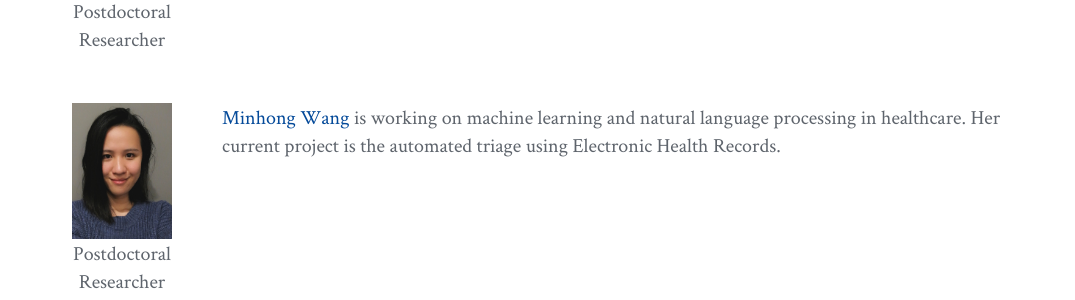
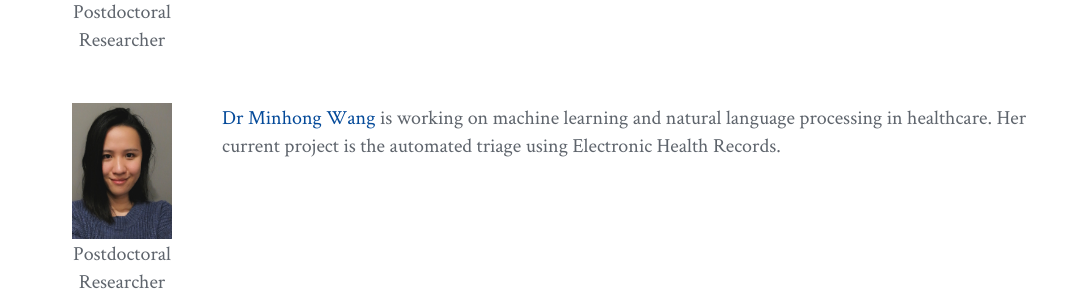
Before and after one commit to knowlab/knowlab.github.io, a Jekyll site: the page built from members.md, in a window 1280 px wide and 900 px high, scrolled down 1004 px. Shown: the part 156-456 px from the top of the window, without its empty margins (96-1171 px from the left). Built offline with Jekyll 4.4.1, drawn with Linux system fonts in a browser that asks for light colours.

Commit message:
MW is a Dr now!

```diff
--- a/members.md
+++ b/members.md
@@ -44,7 +44,7 @@ permalink: /group-members/
     <div class="title"><img src="/img/pics/minhong_wang01.jpg" alt="drawing" width="100">
         Postdoctoral Researcher
     </div>
-    <div class="info"><a id="MHW">Minhong Wang</a> is working on machine learning and natural language processing in healthcare. Her current project is the automated triage using Electronic Health Records.
+    <div class="info"><a id="MHW">Dr Minhong Wang</a> is working on machine learning and natural language processing in healthcare. Her current project is the automated triage using Electronic Health Records.
     </div>
 </div>
 
```
